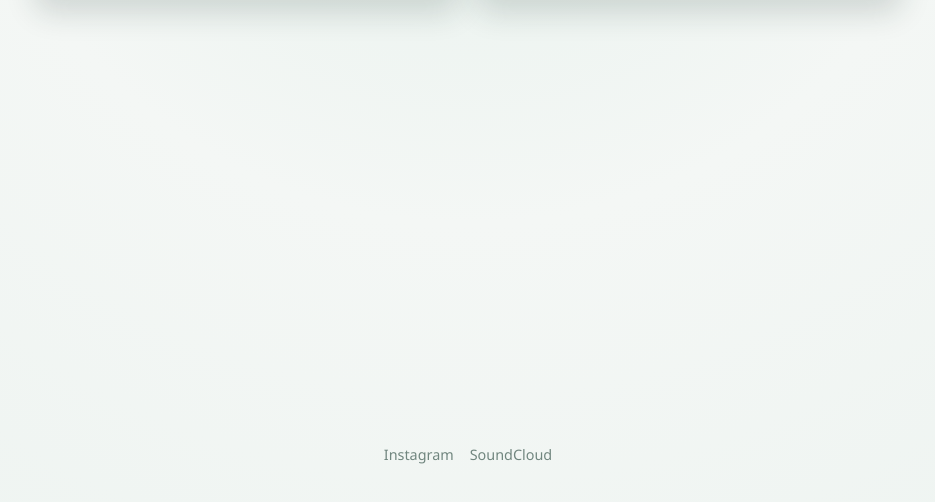
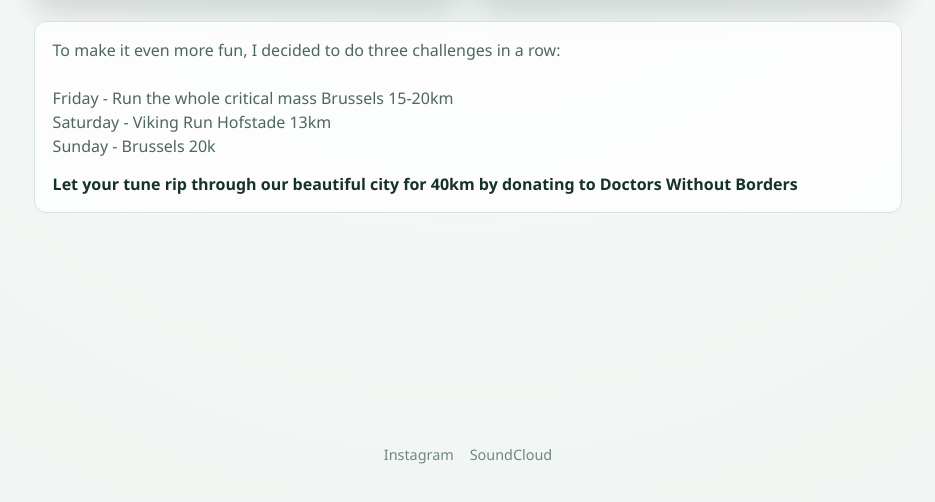
Before and after one commit to exl245/fastest-dj, a website: page index.html in a window 1280 px wide. Shown: the part 288-790 px from the top of the page, without its empty margins (172-1107 px from the left). Drawn offline with Linux system fonts and the light colour scheme.

Commit message:
Added story

```diff
--- a/index.html
+++ b/index.html
@@ -26,6 +26,16 @@
         </a>
       </section>
 
+      <section class="challenge-note" aria-label="Challenge details">
+        <p>
+          To make it even more fun, I decided to do three challenges in a row:<br /><br />
+          Friday - Run the whole critical mass Brussels 15-20km<br />
+          Saturday - Viking Run Hofstade 13km<br />
+          Sunday - Brussels 20k
+        </p>
+        <p>Let your tune rip through our beautiful city for 40km by donating to Doctors Without Borders</p>
+      </section>
+
       <footer class="social-footer" aria-label="Social links">
         <a href="https://www.instagram.com/stefankiryazov/" target="_blank" rel="noopener noreferrer">Instagram</a>
         <a href="https://soundcloud.com/djconscious" target="_blank" rel="noopener noreferrer">SoundCloud</a>
--- a/styles.css
+++ b/styles.css
@@ -90,6 +90,27 @@
   background: linear-gradient(135deg, #2f7bc7 0%, #115f8a 100%);
 }
 
+.challenge-note {
+  margin-top: 1.5rem;
+  padding: 1rem 1.1rem;
+  border: 1px solid var(--border);
+  border-radius: 12px;
+  background: rgba(255, 255, 255, 0.82);
+  color: var(--muted);
+  text-align: left;
+}
+
+.challenge-note p {
+  margin: 0;
+  line-height: 1.5;
+}
+
+.challenge-note p + p {
+  margin-top: 0.85rem;
+  font-weight: 600;
+  color: var(--text);
+}
+
 .social-footer {
   margin-top: auto;
   padding-top: 2rem;
```
